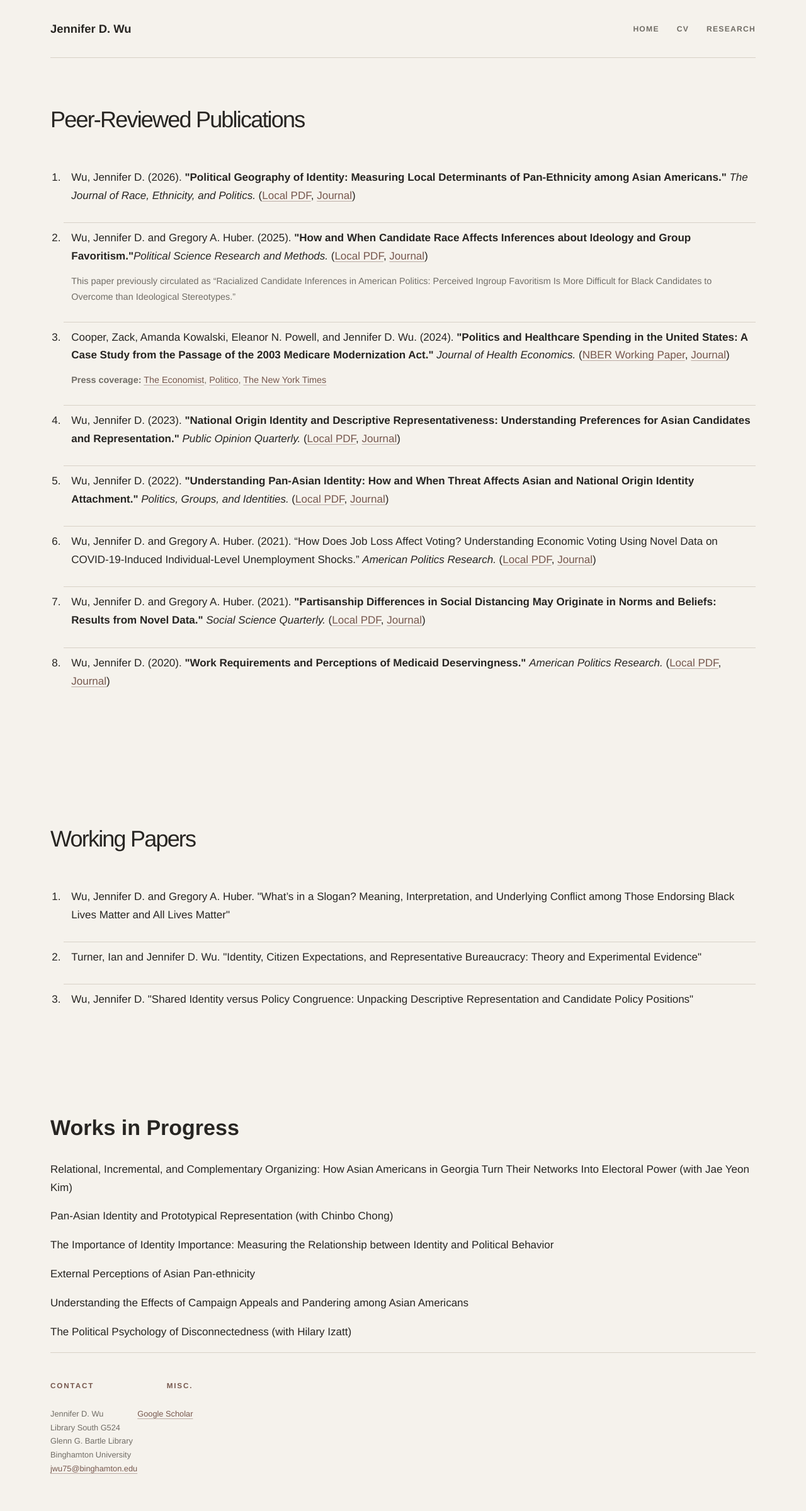
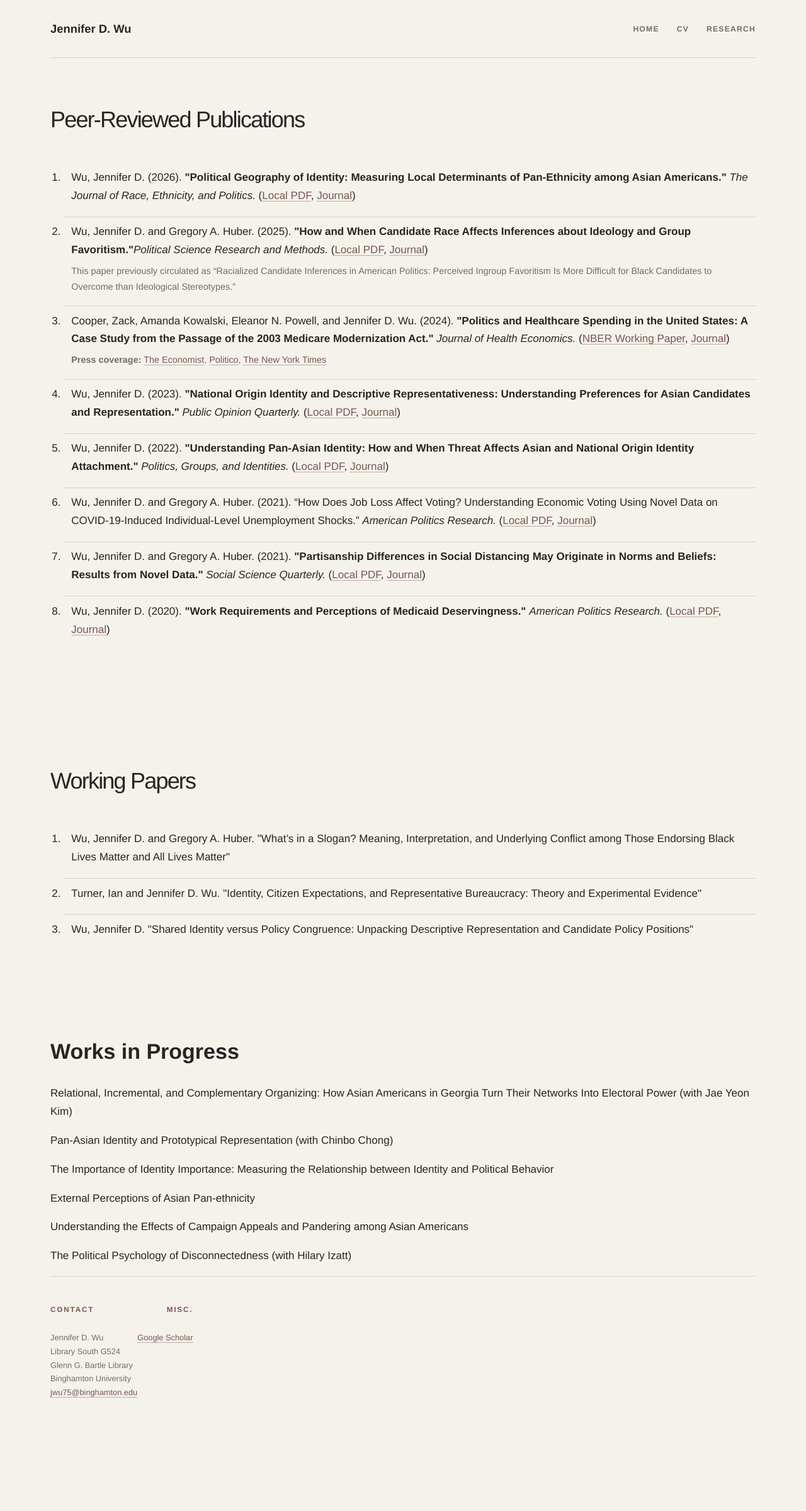
Before and after one commit to wujend/wujend.github.io, a Jekyll site: the page built from research/index.html, in a window 1280 px wide. Shown: the whole page at 63% size. Built offline with Jekyll 4.4.1, drawn with Linux system fonts in a browser that asks for light colours; after the commit the page ends 2278 px from its top, so only the background shows below that.

Commit message:
Update main.css

```diff
--- a/css/main.css
+++ b/css/main.css
@@ -420,17 +420,19 @@ footer p {
 }
 
 .publication {
-  padding: 0 0 6px 12px;
+  padding: 0 0 12px 12px;
+  margin-bottom: 12px;
+  border-bottom: 1px solid var(--line);
 }
 
-.publication + .publication {
-  padding-top: 10px;
-  border-top: 1px solid var(--line);
+.publication:last-child {
+  margin-bottom: 0;
+  border-bottom: none;
 }
 
 .publication p {
   max-width: none;
-  margin: 0 0 12px;
+  margin: 0 0 6px;
 }
 
 .publication-links {
```
